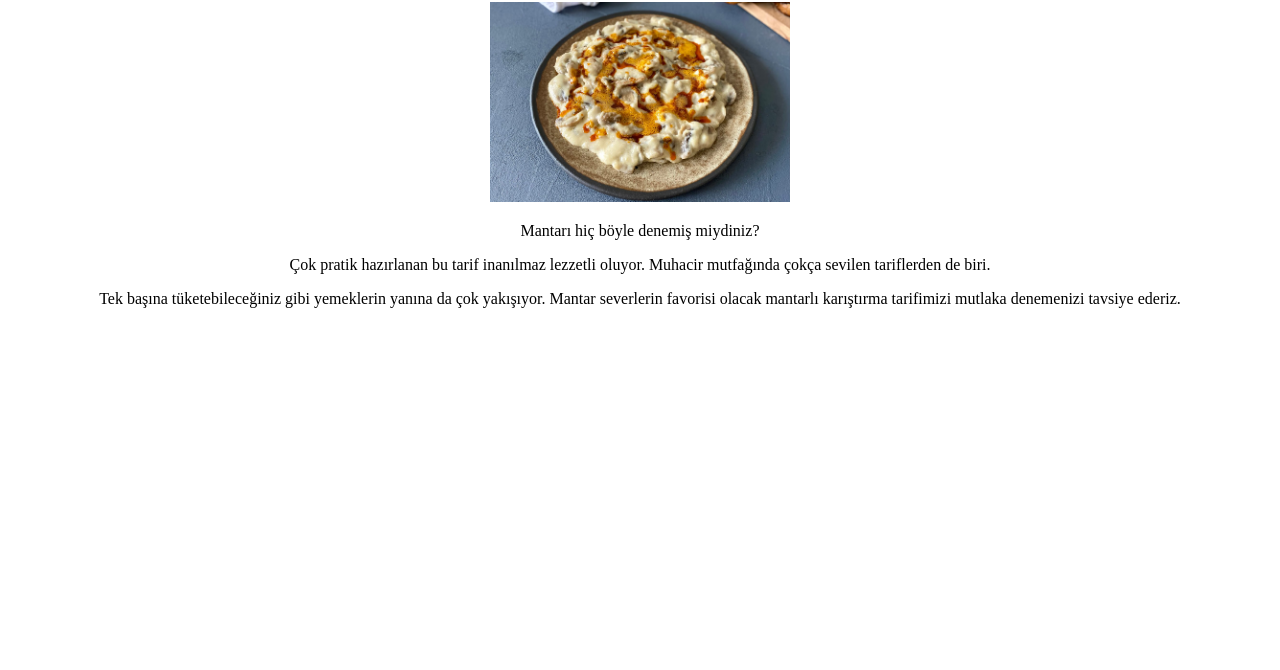
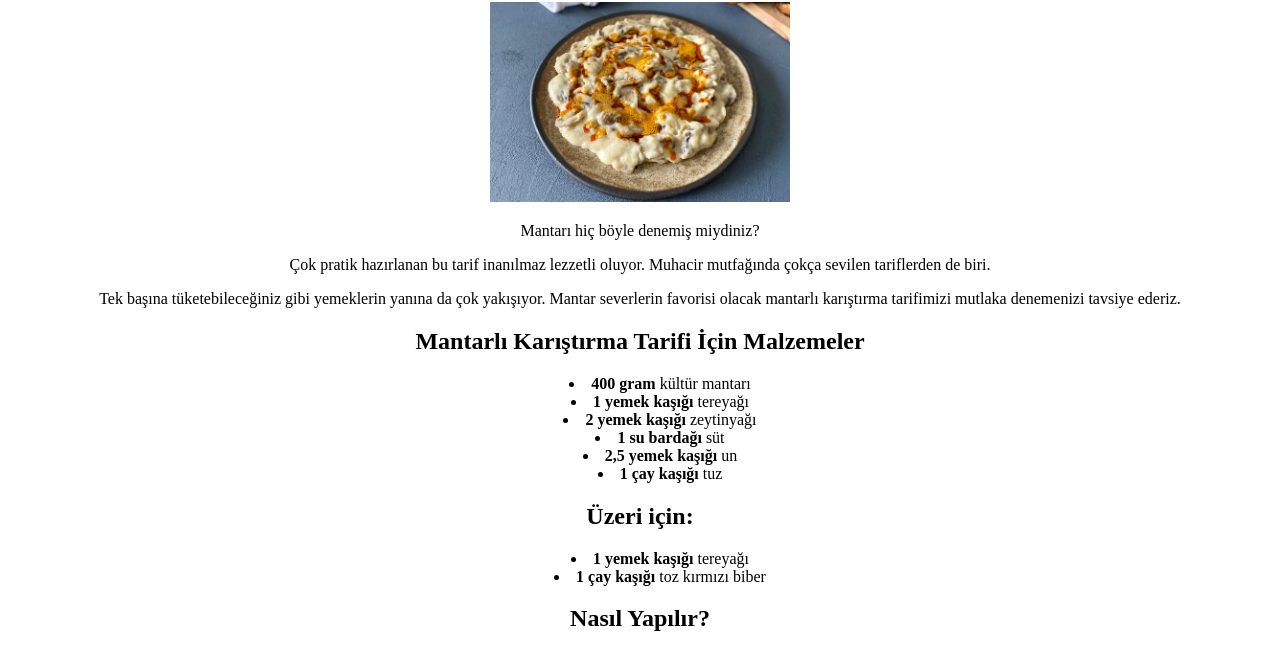
Before and after one commit to hakkaHalmiev/Patika-Academy-Workshops, a plain HTML site: page Project-Recipe/index.html in a window 1280 px wide. Shown: the part 78-748 px from the top of the page. Drawn offline with Linux system fonts and the light colour scheme.

Commit message:
Lists position has been changed.

```diff
--- a/Project-Recipe/index.html
+++ b/Project-Recipe/index.html
@@ -12,7 +12,16 @@
         .center {
             text-align: center;
 
+
+
         }
+
+        ul.a {
+
+            list-style: inside;
+            text-align: center;
+        }
+
 
     </style>
 
@@ -46,6 +55,28 @@
             Mantar severlerin favorisi olacak mantarlı karıştırma tarifimizi mutlaka denemenizi tavsiye ederiz.
            </p>
 
+           <h2>Mantarlı Karıştırma Tarifi İçin Malzemeler</h2>
+           <ul class="a">
+            <li><strong>400 gram </strong>kültür mantarı</li>
+            <li><strong>1 yemek kaşığı</strong> tereyağı</li>
+            <li><strong>2 yemek kaşığı</strong> zeytinyağı</li>
+            <li><strong>1 su bardağı</strong> süt</li>
+            <li><strong>2,5 yemek kaşığı</strong> un</li>
+            <li><strong>1 çay kaşığı</strong> tuz</li>
+            </ul>
+           <h2>Üzeri için:</h2>
+           <ul class="a">
+            <li><strong>1 yemek kaşığı</strong> tereyağı</li>
+            <li><strong>1 çay kaşığı</strong> toz kırmızı biber</li>
+           </ul>
+
+           <h2>Nasıl Yapılır? </h2>
+
+
+
+
+
+
         </div>
 
 
```
